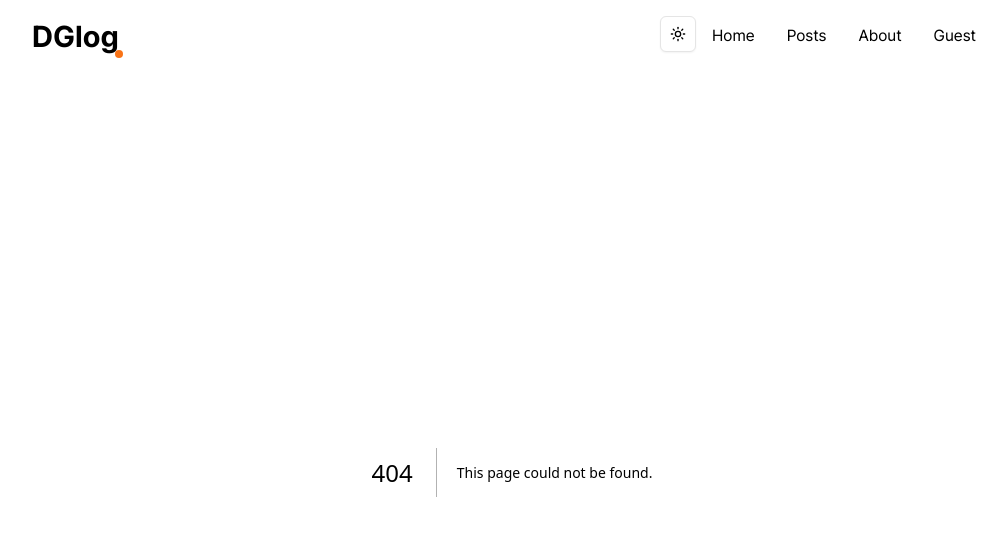
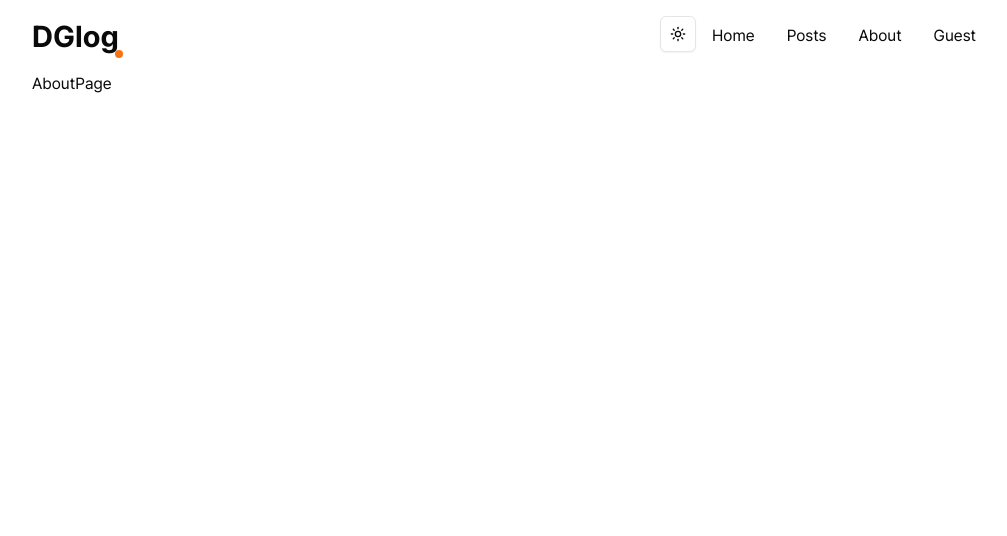
Before and after one commit to YEONDG/dglog, a Next.js app: page /about in a window 1280 px wide. Before the commit this address had no page. Shown: the top 536 px of the page, without its empty margins (128-1135 px from the left). Built offline with nearby package versions, Linux system fonts and the light colour scheme.

Commit message:
feat: about, guest 페이지 추가

```diff
--- /dev/null
+++ b/app/about/page.tsx
@@ -0,0 +1,5 @@
+const AboutPage = () => {
+  return <div>AboutPage</div>;
+};
+
+export default AboutPage;
--- /dev/null
+++ b/app/geust/page.tsx
@@ -0,0 +1,5 @@
+const GuestPage = () => {
+  return <div>GeustPage</div>;
+};
+
+export default GuestPage;
```
